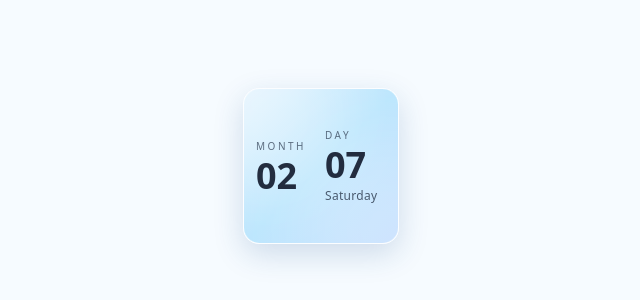
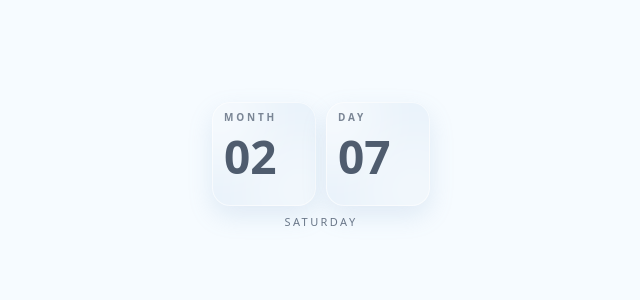
Before and after one commit to kkkkiyojj/sky-calendar-widget, a Next.js app: page / in a window 1280 px wide. Shown: the part 234-534 px from the top of the page, without its empty margins (319-959 px from the left). Built offline with nearby package versions, Linux system fonts and the light colour scheme.

Commit message:
Refactor MiniCalendarWidget component props and styles

```diff
--- a/components/MiniCalendarWidget.tsx
+++ b/components/MiniCalendarWidget.tsx
@@ -1,74 +1,74 @@
 "use client";
 
 type Props = {
-  /** 테스트/고정표시용. 안 주면 오늘 날짜. */
-  date?: Date;
-  /** 카드 가로/세로(px). 기본: 156x156 (작고 컴팩트) */
-  size?: number;
+  date?: Date;          // 안 주면 오늘
+  cardSize?: number;    // 카드 한 장 크기(px)
+  gap?: number;         // 카드 사이 간격(px)
 };
 
-function pad2(n: number) {
-  return String(n).padStart(2, "0");
-}
+const pad2 = (n: number) => String(n).padStart(2, "0");
 
-export default function MiniCalendarWidget({ date, size = 156 }: Props) {
+export default function MiniCalendarWidget({
+  date,
+  cardSize = 104,
+  gap = 10
+}: Props) {
   const d = date ?? new Date();
-
   const month = pad2(d.getMonth() + 1);
   const day = pad2(d.getDate());
-
-  const weekday = d.toLocaleDateString("en-US", { weekday: "long" }); // Monday...
-  // 위젯이라 깔끔하게 3~4글자 축약 원하면 아래로 교체:
-  // const weekday = d.toLocaleDateString("en-US", { weekday: "short" }); // Mon...
+  const weekday = d.toLocaleDateString("en-US", { weekday: "long" }).toUpperCase();
 
   return (
-    <div
-      style={{ width: size, height: size }}
-      className="
-        relative overflow-hidden rounded-2xl
-        border border-white/60
-        bg-white/22
-        backdrop-blur-md
-        shadow-[0_10px_30px_rgba(30,80,140,0.18)]
-      "
-    >
-      {/* sky gradient */}
-      <div className="absolute inset-0 bg-gradient-to-br from-sky-100 via-sky-200 to-blue-200" />
-
-      {/* subtle highlight */}
-      <div className="absolute -top-16 -left-16 h-40 w-40 rounded-full bg-white/35 blur-2xl" />
-      <div className="absolute -bottom-20 -right-20 h-48 w-48 rounded-full bg-white/25 blur-2xl" />
-
-      {/* content */}
-      <div className="relative h-full w-full p-3">
-        <div className="grid h-full grid-cols-2 gap-2">
-          {/* MONTH */}
-          <div className="flex flex-col items-start justify-center">
-            <div className="text-[10px] tracking-[0.25em] text-slate-700/75">
-              MONTH
-            </div>
-            <div className="mt-1 text-4xl font-semibold leading-none text-slate-900/90">
-              {month}
-            </div>
-          </div>
-
-          {/* DAY */}
-          <div className="flex flex-col items-start justify-center">
-            <div className="text-[10px] tracking-[0.25em] text-slate-700/75">
-              DAY
-            </div>
-            <div className="mt-1 text-4xl font-semibold leading-none text-slate-900/90">
-              {day}
-            </div>
-            <div className="mt-1 text-[12px] font-medium tracking-wide text-slate-700/85">
-              {weekday}
-            </div>
-          </div>
-        </div>
+    <div className="inline-flex flex-col items-center">
+      <div className="inline-flex" style={{ gap }}>
+        <SoftCard label="MONTH" value={month} size={cardSize} />
+        <SoftCard label="DAY" value={day} size={cardSize} />
       </div>
 
-      {/* blurred border feel */}
-      <div className="pointer-events-none absolute inset-0 rounded-2xl ring-1 ring-white/40" />
+      <div
+        className="mt-2 text-[11px] font-medium tracking-[0.22em] text-slate-600/80"
+        aria-label="weekday"
+      >
+        {weekday}
+      </div>
     </div>
   );
 }
+
+function SoftCard({
+  label,
+  value,
+  size
+}: {
+  label: "MONTH" | "DAY";
+  value: string;
+  size: number;
+}) {
+  return (
+    <div
+      className="
+        relative overflow-hidden rounded-[18px]
+        bg-[#eaf3fb]
+        shadow-[0_10px_24px_rgba(120,160,200,0.18)]
+      "
+      style={{ width: size, height: size }}
+    >
+      {/* 말랑한 테두리(인셋) */}
+      <div className="pointer-events-none absolute inset-0 rounded-[18px] shadow-[inset_0_0_0_1px_rgba(255,255,255,0.65)]" />
+
+      {/* 살짝 밝은 헤이즈 */}
+      <div className="pointer-events-none absolute -top-8 -left-10 h-24 w-24 rounded-full bg-white/55 blur-xl" />
+      <div className="pointer-events-none absolute -bottom-10 -right-10 h-28 w-28 rounded-full bg-white/35 blur-xl" />
+
+      <div className="relative h-full w-full px-3 py-2">
+        <div className="text-[10px] font-semibold tracking-[0.28em] text-slate-600/70">
+          {label}
+        </div>
+
+        <div className="mt-2 text-[46px] font-semibold leading-none text-slate-700/85">
+          {value}
+        </div>
+      </div>
+    </div>
+  );
+}
```
